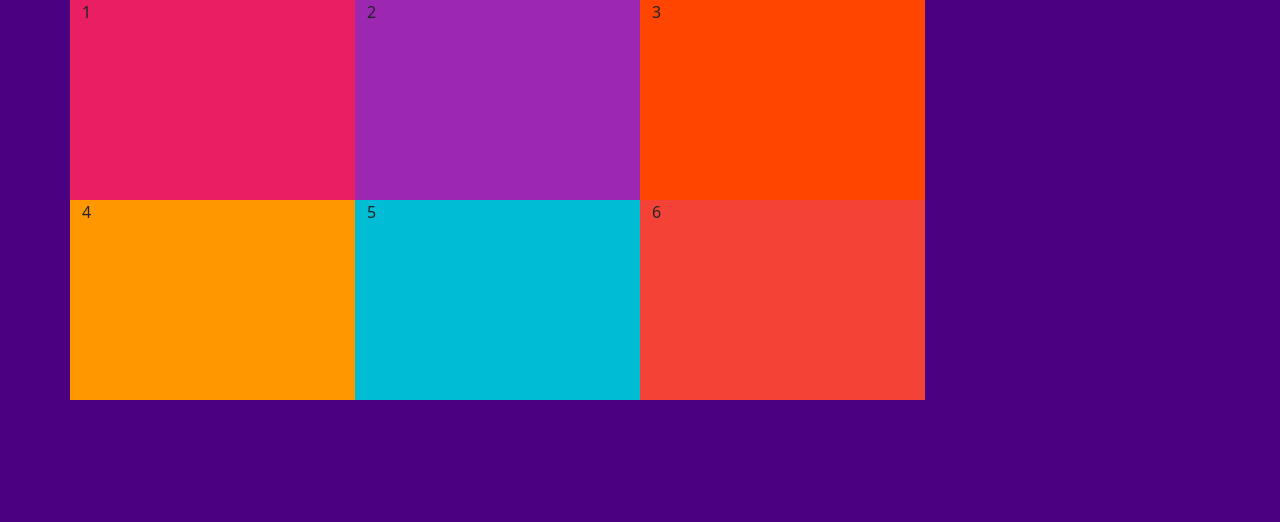
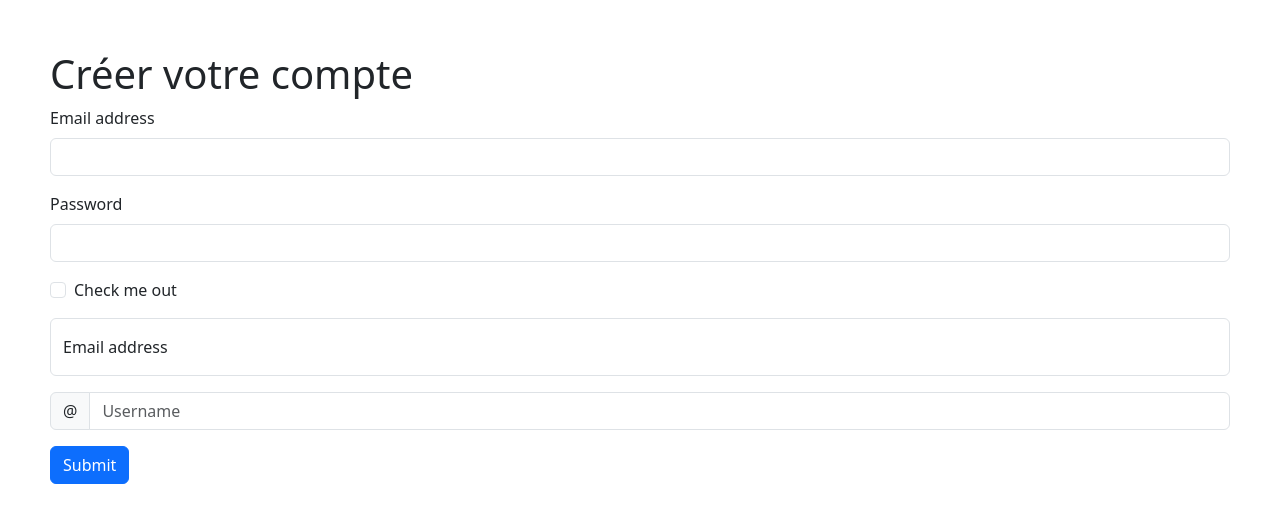
Before and after one commit to DPOsengo/bootstrap-module, a plain HTML site: page index.html in a window 1280 px wide. Drawn offline with nearby package versions, Linux system fonts and the light colour scheme.

Commit message:
5.Bootstrap forms

```diff
--- a/index.html
+++ b/index.html
@@ -13,18 +13,53 @@
     <title>Document</title>
   </head>
   <body>
-    <div class="container">
-      <div class="row">
-        <div class="un col-sm-12 col-md-6 col-lg-4 col-xl-3">1</div>
-        <div class="deux col-sm-12 col-md-6 col-lg-4 col-xl-3">2</div>
-        <div class="trois col-sm-12 col-lg-4 col-xl-3">3</div>
+    <h1>Créer votre compte</h1>
+    <form>
+      <div class="mb-3">
+        <label for="exampleInputEmail1" class="form-label">Email address</label>
+        <input
+          type="email"
+          class="form-control"
+          id="exampleInputEmail1"
+          aria-describedby="emailHelp"
+        />
+        <!-- <div id="emailHelp" class="form-text">
+          We'll never share your email with anyone else.
+        </div> -->
+      </div>
+      <div class="mb-3">
+        <label for="exampleInputPassword1" class="form-label">Password</label>
+        <input
+          type="password"
+          class="form-control"
+          id="exampleInputPassword1"
+        />
+      </div>
+      <div class="mb-3 form-check">
+        <input type="checkbox" class="form-check-input" id="exampleCheck1" />
+        <label class="form-check-label" for="exampleCheck1">Check me out</label>
+      </div>
+      <div class="form-floating mb-3">
+        <input
+          type="email"
+          class="form-control"
+          id="floatingInput"
+          placeholder="name@example.com"
+        />
+        <label for="floatingInput">Email address</label>
+      </div>
+      <div class="input-group mb-3">
+        <span class="input-group-text" id="basic-addon1">@</span>
+        <input
+          type="text"
+          class="form-control"
+          placeholder="Username"
+          aria-label="Username"
+          aria-describedby="basic-addon1"
+        />
       </div>
 
-      <div class="row">
-        <div class="quatre col-sm-12 col-md-3 col-lg-4 col-xl-3">4</div>
-        <div class="cinq col-sm-12 col-md-6 col-lg-4 col-xl-3">5</div>
-        <div class="six col-sm-12 col-md-3 col-lg-4 col-xl-3">6</div>
-      </div>
-    </div>
+      <button type="submit" class="btn btn-primary">Submit</button>
+    </form>
   </body>
 </html>
--- a/style.css
+++ b/style.css
@@ -1,33 +1,3 @@
 body {
-  background-color: indigo;
+  padding: 50px;
 }
-
-.row > * {
-  background-color: orangered;
-  height: 200px;
-  /* margin: 1px; */
-}
-
-.un {
-  background-color: #e91e63;
-}
-
-.deux {
-  background-color: #9c27b0;
-}
-
-.trois {
-  background-color: orangered;
-}
-
-.quatre {
-  background-color: #ff9800;
-}
-
-.cinq {
-  background-color: #00bcd4;
-}
-
-.six {
-  background-color: #f44336;
-}
```
